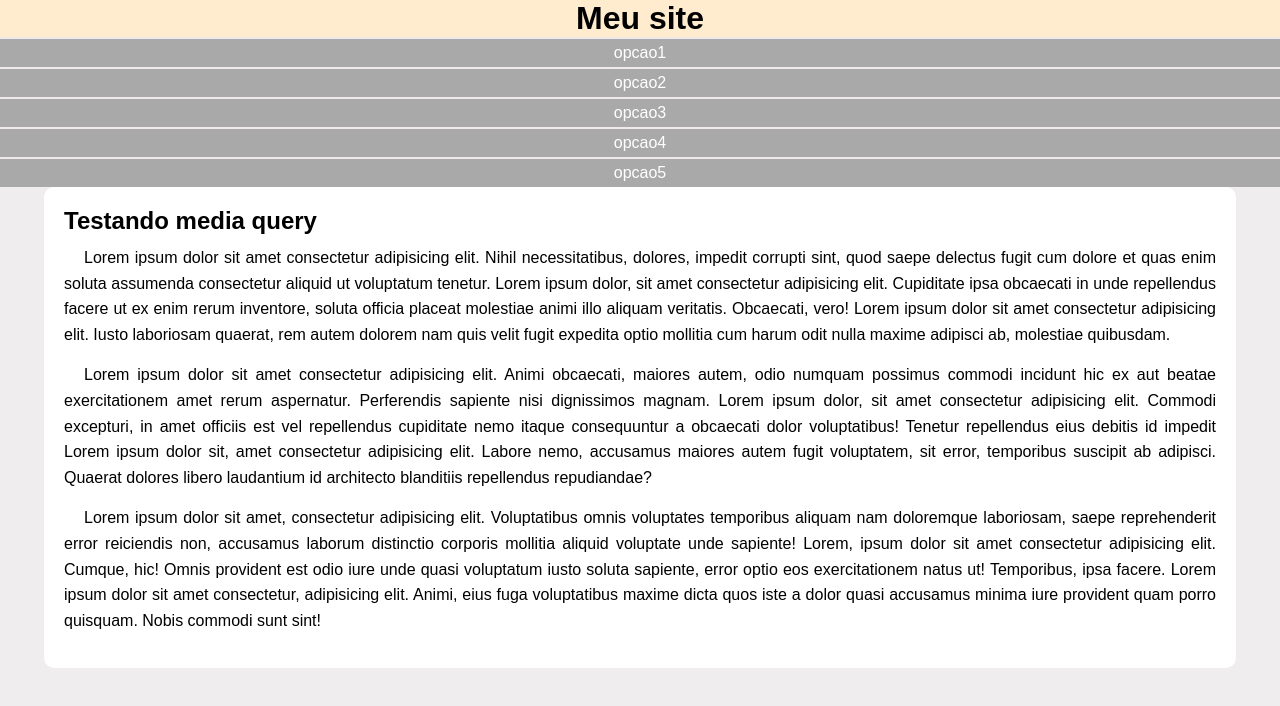
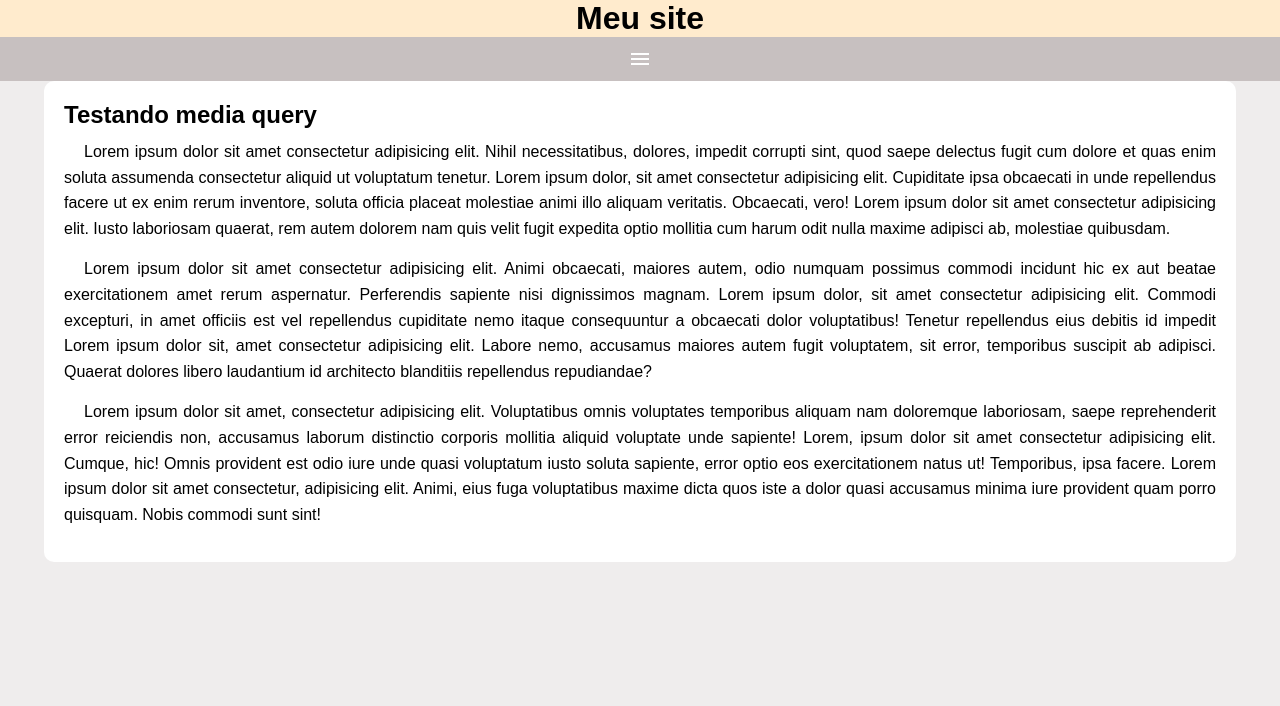
Before and after one commit to paizaneandre/HTML5-CSS3, a plain HTML site: page exercicios/ex028/MQ04/index.html in a window 1280 px wide. Drawn offline with nearby package versions, Linux system fonts and the light colour scheme.

Commit message:
exercicio 028 atualizado

```diff
--- a/exercicios/ex028/MQ04/estilo/style.css
+++ b/exercicios/ex028/MQ04/estilo/style.css
@@ -20,11 +20,25 @@ header {
 header > h1 {
     text-align: center;
 }
+
+#hamburguer {
+    text-align: center;
+    display: block;
+    background-color: rgb(199, 192, 192);
+    padding: 10px;
+    color: white;
+}
+
+#hamburguer:hover {
+    background-color: white;
+    cursor: pointer;
+    color: black;
+}
+
 menu {
-    display: block;
+    display: none;
+}
 
-
-}
 menu > ul {
     list-style-type: none;
 }
--- a/exercicios/ex028/MQ04/index.html
+++ b/exercicios/ex028/MQ04/index.html
@@ -4,16 +4,18 @@
     <meta charset="UTF-8">
     <meta name="viewport" content="width=device-width, initial-scale=1.0">
     <title>media query</title>
+    <link href="https://fonts.googleapis.com/css2?family=Material+Symbols+Outlined" rel="stylesheet" />
     <link rel="stylesheet" href="estilo/style.css">
 </head>
 <body>
     <header>
     <h1> Meu site</h1>
-    <menu>
+    <span id="hamburguer" class="material-symbols-outlined" onclick="clickMenu()">menu</span>
+    <menu id="itens">
         <ul>
             <li><a href="#">opcao1</a></li>
-            <li><a href="#"> opcao2</a></li>
-            <li><a href="#"> opcao3</a></li>
+            <li><a href="#">opcao2</a></li>
+            <li><a href="#">opcao3</a></li>
             <li><a href="#">opcao4</a></li>
             <li><a href="#">opcao5</a></li>
         </ul>
@@ -31,5 +33,15 @@
         </article>
     </main>
 
+    <script>
+        function clickMenu () {
+            if (itens.style.display == 'block') {
+                itens.style.display = 'none'
+            } else {
+                itens.style.display = 'block'
+            }
+        }
+    </script>
+
 </body>
 </html>
```
